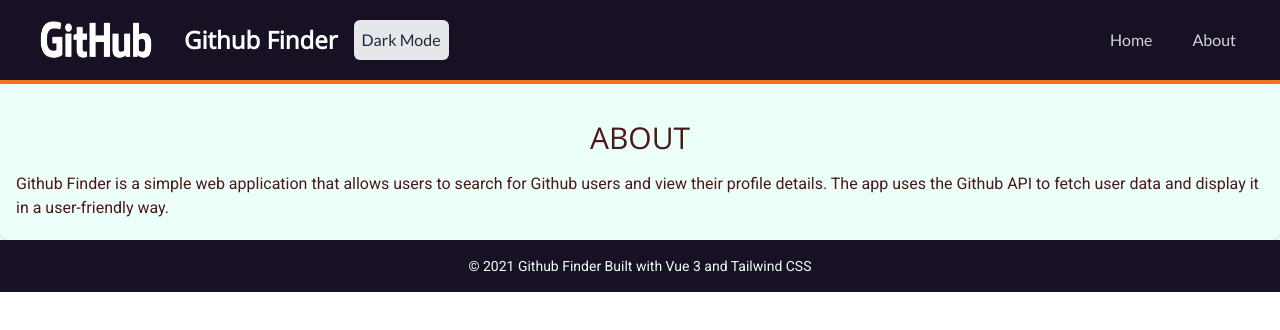
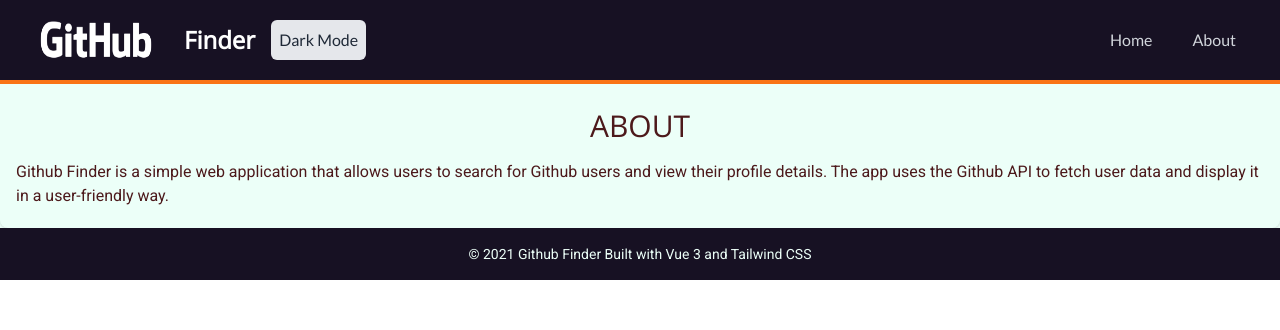
Before and after one commit to Apfirebolt/vue-github-finder, a Vue app: page /about in a window 1280 px wide. Shown: the top 330 px of the page. Built offline with nearby package versions, Linux system fonts and the light colour scheme.

Commit message:
fixed navbar and scroll effect added

```diff
--- a/src/components/HeaderComponent.vue
+++ b/src/components/HeaderComponent.vue
@@ -1,11 +1,11 @@
 <template>
-  <Disclosure as="nav" class="bg-primary-200 dark:bg-slate-700 dark:text-white border-b-4 border-b-orange-500 lg:py-2" v-slot="{ open }">
+  <Disclosure :class="['border-b-4 border-b-orange-500 lg:py-2 fixed top-0 w-full z-10 transition-all duration-300', isScrolledDown ? 'bg-primary-300 dark:bg-slate-800' : 'bg-primary-200 dark:bg-slate-700 dark:text-white']" as="nav" v-slot="{ open }">
     <div class="max-w-7xl mx-auto px-4 sm:px-6 lg:px-8">
       <div class="flex items-center h-16">
         <div class="flex items-center w-full justify-between">
           <div class="justify-between flex items-center">
             <img src="../assets/github_white.png" alt="Github Logo" class="h-16 w-32 mr-6 my-2" />
-            <h2 class="text-2xl text-white font-bold">Github Finder</h2>
+            <h2 class="text-2xl text-white font-bold">Finder</h2>
             <button @click="toggleDarkMode" class="ml-4 p-2 rounded-md bg-gray-200 dark:bg-gray-800 text-gray-800 dark:text-gray-200">
               {{ isDarkMode ? 'Light Mode' : 'Dark Mode' }}
             </button>
@@ -67,6 +67,7 @@ import { Disclosure, DisclosureButton, DisclosurePanel } from "@headlessui/vue";
 import { MenuIcon, XIcon } from "@heroicons/vue/outline";
 
 const isDarkMode = ref(false);
+const isScrolledDown = ref(false);
 
 const setDarkMode = (value) => {
   isDarkMode.value = value;
@@ -78,6 +79,22 @@ const setDarkMode = (value) => {
   }
   localStorage.setItem('darkMode', value);
 };
+
+const checkScroll = () => {
+  if (window.scrollY > 100) {
+    isScrolledDown.value = true;
+    console.log('scrolled down');
+  } else {
+    isScrolledDown.value = false;
+    console.log('scrolled up');
+  }
+};
+
+window.addEventListener('scroll', checkScroll);
+
+onMounted(() => {
+  checkScroll();
+});
 
 const toggleDarkMode = () => {
   setDarkMode(!isDarkMode.value);
@@ -94,5 +111,6 @@ onMounted(() => {
   } else {
     setDarkMode(window.matchMedia && window.matchMedia('(prefers-color-scheme: dark)').matches);
   }
+  checkScroll();
 });
 </script>
--- a/src/views/About.vue
+++ b/src/views/About.vue
@@ -1,7 +1,7 @@
 <template>
-  <section class="shadow sm:rounded-lg" id="about">
+  <section class="shadow sm:rounded-lg mt-10" id="about">
     <div class="px-4 py-5">
-      <h2 class="text-3xl my-2 py-2 text-center text-jet-black">ABOUT</h2>
+      <h2 class="text-3xl my-2 py-2 text-center text-jet-black mt-10">ABOUT</h2>
       <div class="flex flex-col items-center">
         <p>
           Github Finder is a simple web application that allows users to search
--- a/src/views/Home.vue
+++ b/src/views/Home.vue
@@ -1,7 +1,7 @@
 <template>
-  <section class="shadow sm:rounded-lg" id="about">
+  <section class="shadow sm:rounded-lg mt-10" id="about">
     <div class="px-4 py-5 sm:p-6" data-aos="fade-up">
-      <p class="text-center">
+      <p class="text-center mt-10">
         Type the username of a GitHub user in the search box below to view their
         profile details. It would show details such as the number of public
         repositories, followers, following, and more.
```
